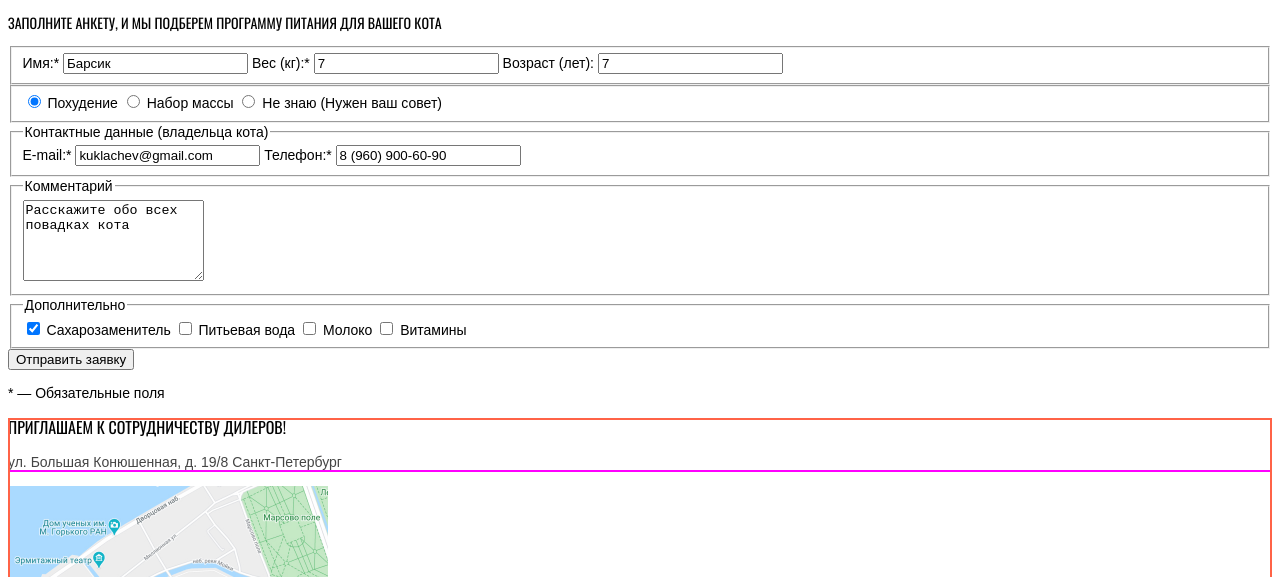
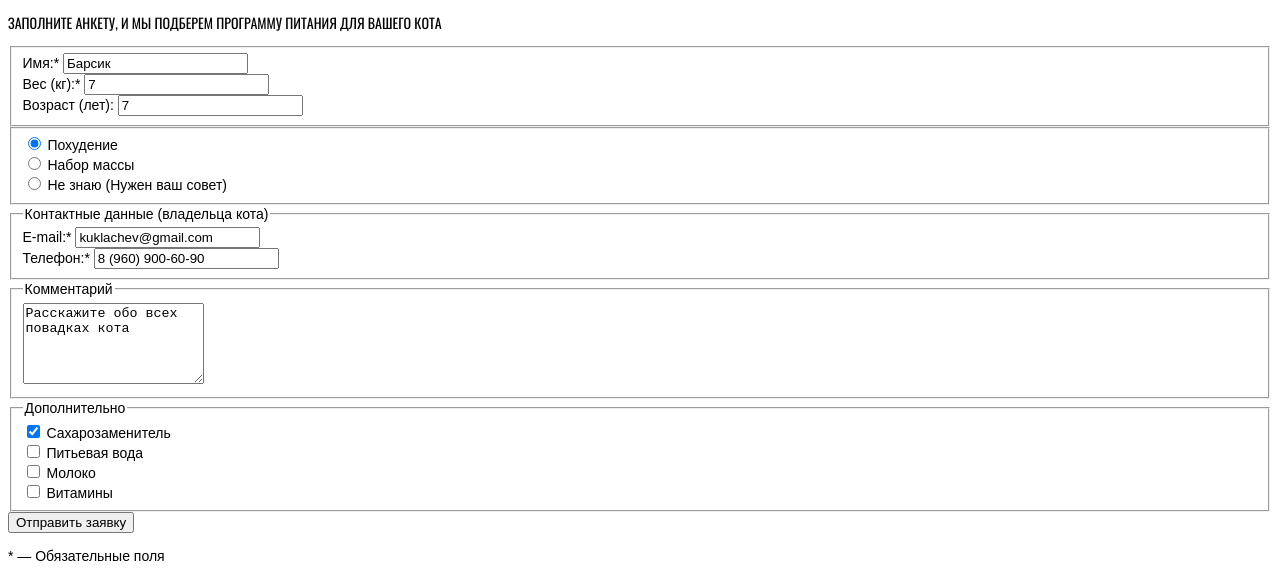
Before and after one commit to htmlacademy-adaptive/414933-cat-energy-21, a website: page source/form.html in a window 1280 px wide. Shown: the part 200-777 px from the top of the page. Drawn offline with nearby package versions, Linux system fonts and the light colour scheme; files that its build step writes are made by us from their sources.

Commit message:
Начал базовую стилизацию форм

```diff
--- a/source/form.html
+++ b/source/form.html
@@ -34,28 +34,44 @@
       <form class="page-main__form form" action="https://echo.htmlacademy.ru/courses" method="get">
         <fieldset class="form__fieldset">
           <legend class="visually-hidden">Параметры кота</legend>
-          <label class="form__label" for="cat-name">Имя:*</label>
+          <div class="text-control">
+            <label class="form__label text-control__label" for="cat-name">Имя:*</label>
             <input class="form__input" id="cat-name" type="text" name="cat-name" value="Барсик" required>
-          <label class="form__label" for="cat-weight">Вес (кг):*</label>
+          </div>
+          <div class="text-control">
+            <label class="form__label text-control__label" for="cat-weight">Вес (кг):*</label>
             <input class="form__input" id="cat-weight" type="text" name="cat-weight" value="7" required>
-          <label class="form__label" for="cat-age">Возраст (лет):</label>
+          </div>
+          <div class="text-control">
+            <label class="form__label text-control__label" for="cat-age">Возраст (лет):</label>
             <input class="form__input" id="cat-age" type="text" name="cat-age" value="7">
+          </div>
         </fieldset>
         <fieldset class="form__fieldset">
           <legend class="visually-hidden">Выбор программы</legend>
+          <div class="radio-control">
             <input class="form__radio" id="lose-weight" type="radio" name="programm" value="lose-weight" checked>
-          <label class="form__label" for="lose-weight">Похудение</label>
+            <label class="form__label radio-control__label" for="lose-weight">Похудение</label>
+          </div>
+          <div class="radio-control">
             <input class="form__radio" id="mass-grow" type="radio" name="programm" value="mass-grow">
-          <label class="form__label" for="mass-grow">Набор массы</label>
+            <label class="form__label radio-control__label" for="mass-grow">Набор массы</label>
+          </div>
+          <div class="radio-control">
             <input class="form__radio" id="need-help" type="radio" name="programm" value="need-help">
-          <label class="form__label" for="need-help">Не знаю (Нужен ваш совет)</label>
+            <label class="form__label radio-control__label" for="need-help">Не знаю (Нужен ваш совет)</label>
+          </div>
         </fieldset>
         <fieldset class="form__fieldset">
           <legend class="form__legend form__legend--stripes">Контактные данные (владельца кота)</legend>
-          <label class="form__label" for="email">E-mail:*</label>
+          <div class="contact-control">
+            <label class="form__label contact-control__label" for="email">E-mail:*</label>
             <input class="form__input" id="email" type="email" name="owner-email" value="kuklachev@gmail.com" required>
-          <label class="form__label" for="tel">Телефон:*</label>
+          </div>
+          <div class="contact-control">
+            <label class="form__label contact-control__label" for="tel">Телефон:*</label>
             <input class="form__input" id="tel" type="tel" name="owner-tel" value="8 (960) 900-60-90" required>
+          </div>
         </fieldset>
         <fieldset class="form__fieldset">
           <legend class="form__legend form__legend--stripes">Комментарий</legend>
@@ -63,14 +79,22 @@
         </fieldset>
         <fieldset class="form__fieldset">
           <legend class="form__legend form__legend--stripes">Дополнительно</legend>
+          <div class="checkbox-control">
             <input class="form__input" type="checkbox" id="sugar-substitute" name="sugar-substitute" checked>
-          <label class="form__label" for="sugar-substitute">Сахарозаменитель</label>
+            <label class="form__label checkbox-control__label" for="sugar-substitute">Сахарозаменитель</label>
+          </div>
+          <div class="checkbox-control">
             <input class="form__input" type="checkbox" id="water" name="water">
-          <label class="form__label" for="water">Питьевая вода</label>
+            <label class="form__label checkbox-control__label" for="water">Питьевая вода</label>
+          </div>
+          <div class="checkbox-control">
             <input class="form__input" type="checkbox" id="milk" name="milk">
-          <label class="form__label" for="milk">Молоко</label>
+            <label class="form__label checkbox-control__label" for="milk">Молоко</label>
+          </div>
+          <div class="checkbox-control">
             <input class="form__input" type="checkbox" id="vitamins" name="vitamins">
-          <label class="form__label" for="vitamins">Витамины</label>
+            <label class="form__label checkbox-control__label" for="vitamins">Витамины</label>
+          </div>
         </fieldset>
         <button type="submit">Отправить заявку</button>
         <p class="form__footnote">* — Обязательные поля</p>
```
Lines whose indentation alone changed are shown as unchanged.
